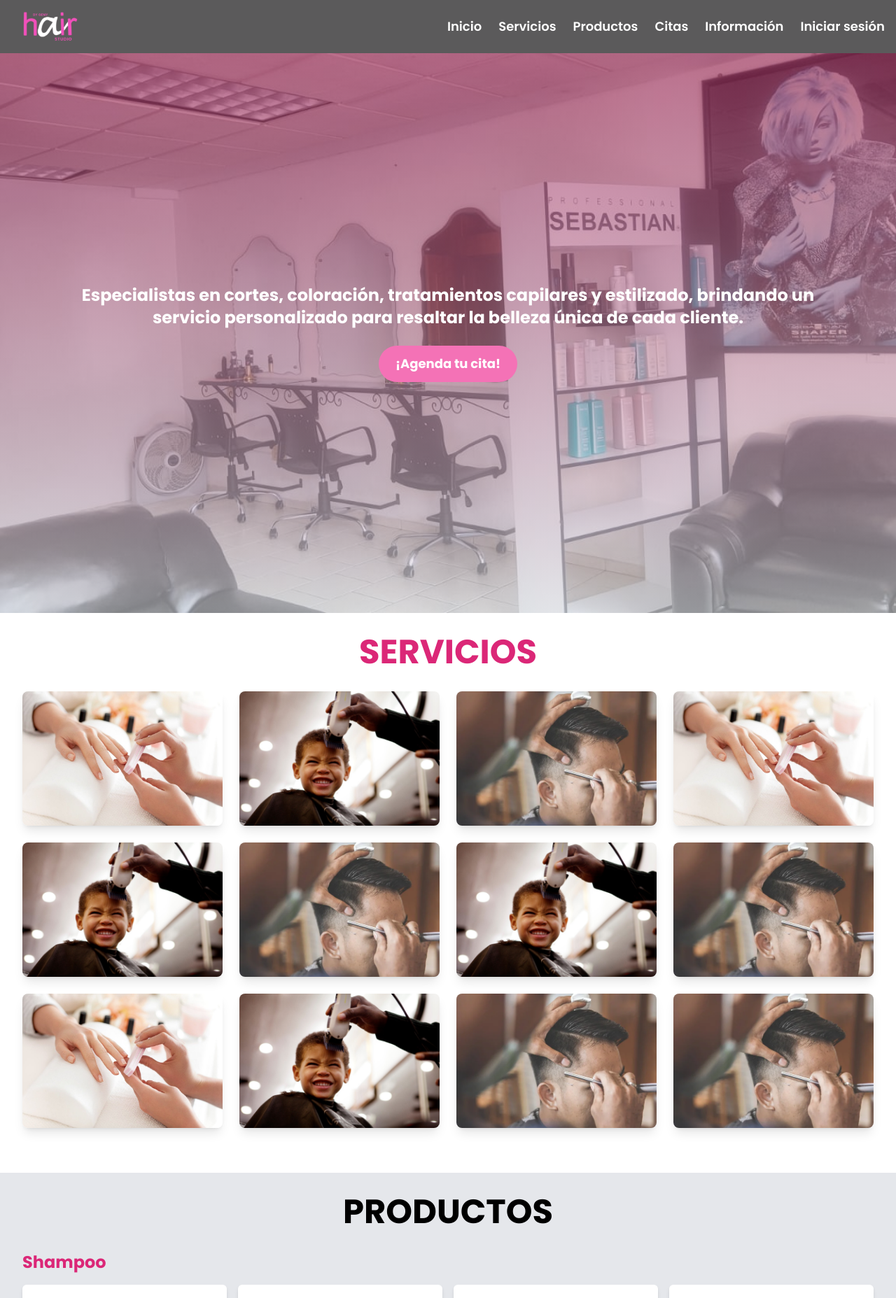
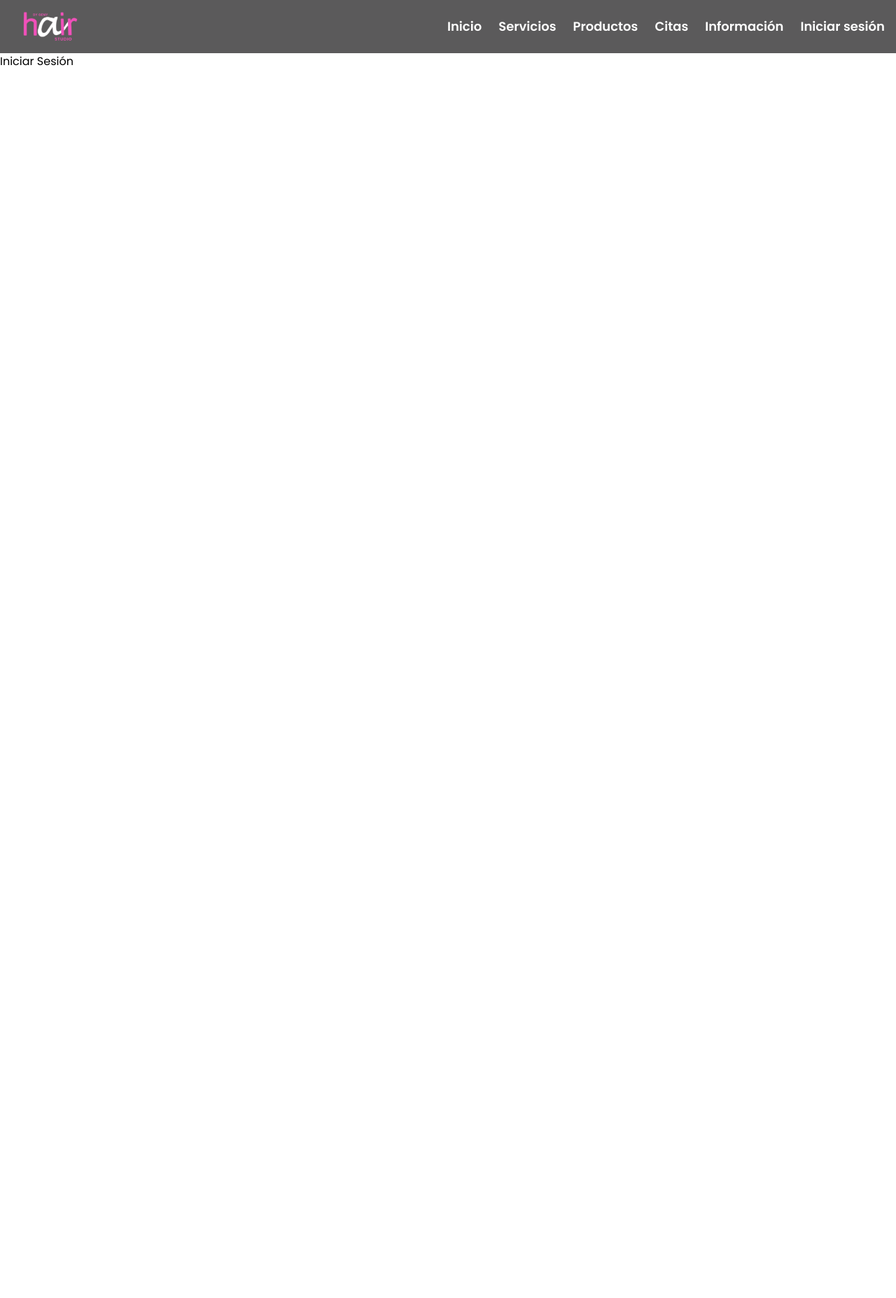
Before and after one commit to RaulexG/Estetica-geny, a React (Create React App) app: page /iniciar-sesion in a window 1280 px wide. Shown: the top 1855 px of the page at 70% size. After the commit the page ends 800 px from the top, so only its background shows below. Built offline with nearby package versions, Linux system fonts and the light colour scheme.

Commit message:
update file login

```diff
--- a/package.json
+++ b/package.json
@@ -8,6 +8,7 @@
     "@testing-library/user-event": "^13.5.0",
     "react": "^18.3.1",
     "react-dom": "^18.3.1",
+    "react-router-dom": "^6.27.0",
     "react-scripts": "5.0.1",
     "web-vitals": "^2.1.4"
   },
--- a/src/App.js
+++ b/src/App.js
@@ -1,5 +1,5 @@
 import './style.scss';
-import Header from './_cliente/Header';
+import { BrowserRouter as Router, Route, Routes } from 'react-router-dom';
 import Nav from './_cliente/Nav';
 import Hero from './_cliente/Hero';
 import Servicios from './_cliente/Servicios';
@@ -7,19 +7,28 @@ import Productos from './_cliente/Productos';
 import Citas from './_cliente/Citas';
 import Informacion from './_cliente/Informacion';
 import Footer from './_cliente/Footer';
-
+import Login from './_user/login/view';
 
 function App() {
   return (
+    <Router>
       <div className="app">
         <Nav />
+        <Routes>
+          <Route path="/" element={
+            <>
               <Hero />
               <Servicios />
               <Productos />
               <Citas />
               <Informacion />
               <Footer />
+            </>
+          } />
+          <Route path="/iniciar-sesion" element={<Login />} /> {/* Página de inicio de sesión */}
+        </Routes>
       </div>
+    </Router>
   );
 }
 
--- a/src/_cliente/Nav.js
+++ b/src/_cliente/Nav.js
@@ -1,23 +1,23 @@
 import React from 'react';
+import { Link } from 'react-router-dom';
 import logo from '../imagenes/Logo.svg';
 
 function Nav() {
   return (
     <nav className="flex justify-between items-center p-4 bg-gray-custom">
-      <a href="#inicio" className="flex items-center">
+      <Link to="/" className="flex items-center">
         <img src={logo} alt="Logo" className="h-11 ml-4 w-auto" /> {/* Ajusta el tamaño con h-10 o como prefieras */}
-      </a>
+      </Link>
       <ul className="flex space-x-6">
-        <li><a className="text-white text-lg font-semibold hover:text-gray-200" href="#inicio">Inicio</a></li>
-        <li><a className="text-white text-lg font-semibold hover:text-gray-200" href="#servicios">Servicios</a></li>
-        <li><a className="text-white text-lg font-semibold hover:text-gray-200" href="#productos">Productos</a></li>
-        <li><a className="text-white text-lg font-semibold hover:text-gray-200" href="#citas">Citas</a></li>
-        <li><a className="text-white text-lg font-semibold hover:text-gray-200" href="#informacion">Información</a></li>
-        <li><a className="text-white text-lg font-semibold hover:text-gray-200" href="#">Iniciar sesión</a></li>
+        <li><Link className="text-white text-lg font-semibold hover:text-gray-200" to="/">Inicio</Link></li>
+        <li><Link className="text-white text-lg font-semibold hover:text-gray-200" to="./#servicios">Servicios</Link></li>
+        <li><Link className="text-white text-lg font-semibold hover:text-gray-200" to="/#productos">Productos</Link></li>
+        <li><Link className="text-white text-lg font-semibold hover:text-gray-200" to="/#citas">Citas</Link></li>
+        <li><Link className="text-white text-lg font-semibold hover:text-gray-200" to="/#informacion">Información</Link></li>
+        <li><Link className="text-white text-lg font-semibold hover:text-gray-200" to="/iniciar-sesion">Iniciar sesión</Link></li>
       </ul>
     </nav>
   );
 }
 
-
 export default Nav;
--- /dev/null
+++ b/src/_user/login/view.js
@@ -0,0 +1,10 @@
+function Login() {
+    return (
+      <div>
+        <h2>Iniciar Sesión</h2>
+        {/* Aquí puedes agregar el formulario de inicio de sesión */}
+      </div>
+    );
+  }
+
+  export default Login;
```
Also changed, not shown: src/_admin/index.js (deleted), src/_trabajador/index.js (deleted), src/_user/img/index.js (deleted), src/_user/registro/index.js (deleted), src/_user/roles/index.js (deleted), 1 other file (tests, documents, lock files or other folders). Lines whose indentation alone changed are shown as unchanged.
